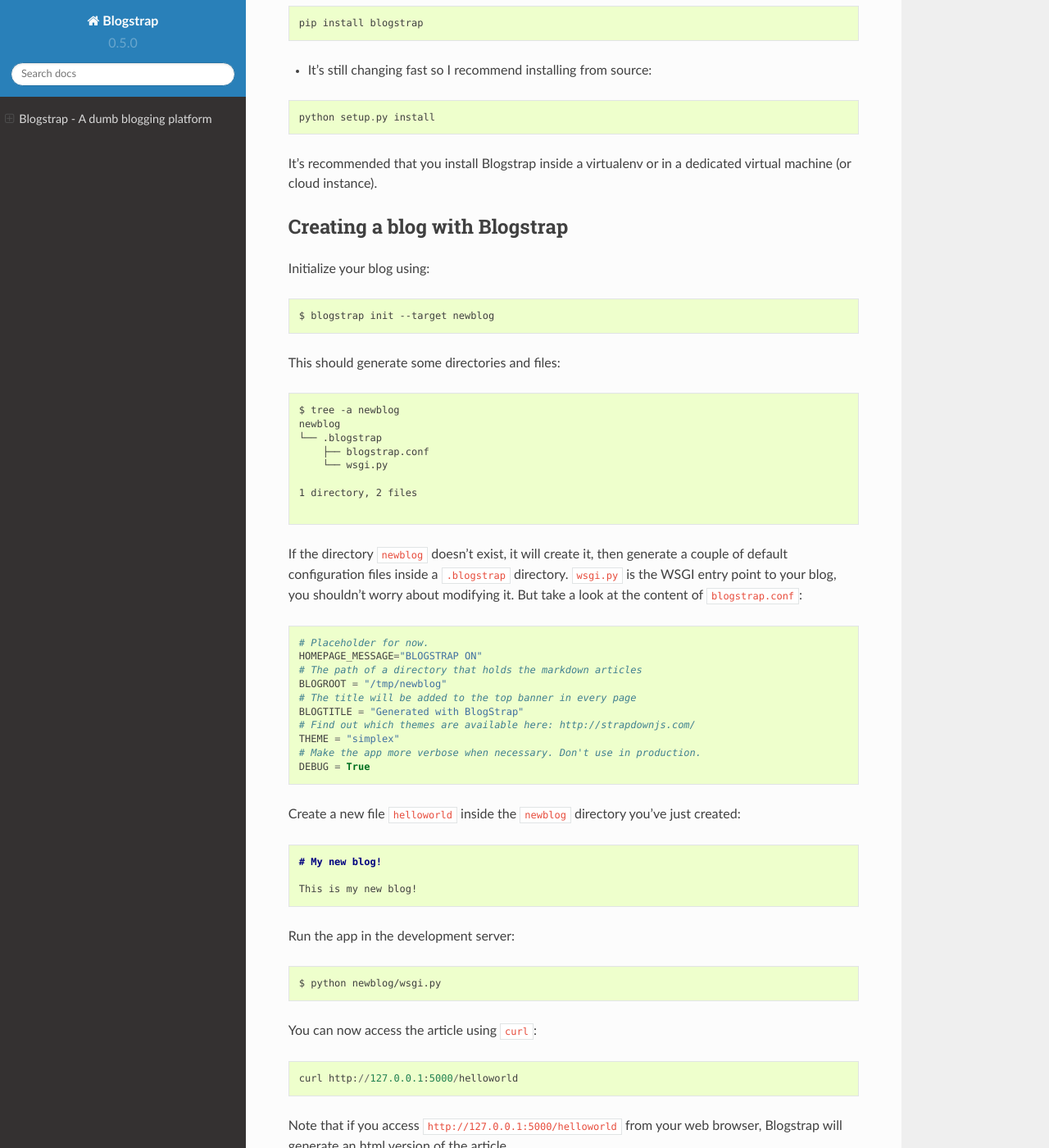
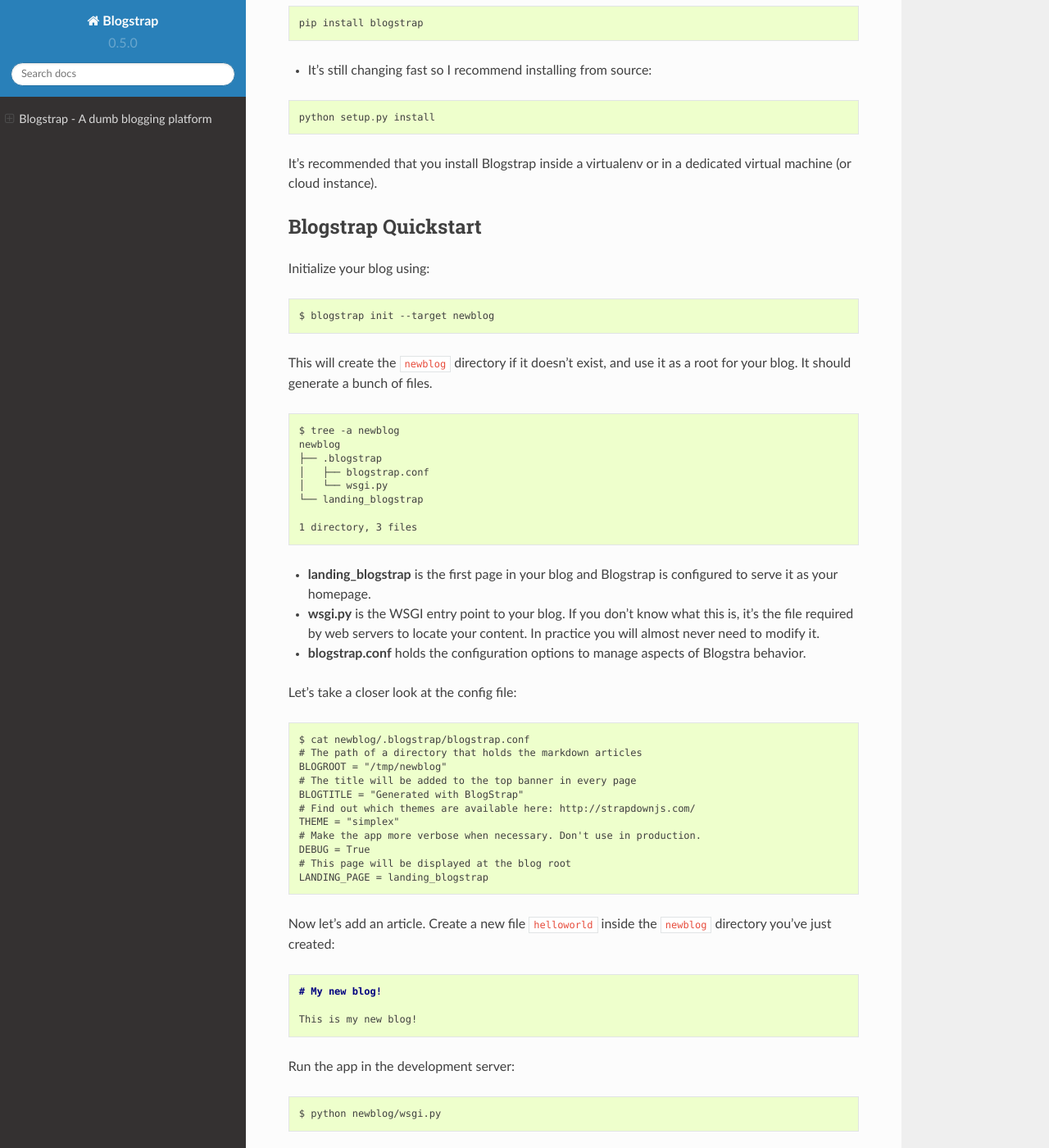
Before and after one commit to joehakimrahme/blogstrap, a Sphinx documentation site: the page built from docs/source/index.md, in a window 1280 px wide and 1400 px high, scrolled down 914 px. Shown: the whole window at 82% size. Built offline with Sphinx 7.4.7 and the Read the Docs theme 2.0.0, drawn with Linux system fonts in a browser that asks for light colours; some of the changed text lies outside the part shown.

Commit message:
Update docs with the new homepage changes

````diff
--- a/docs/source/index.md
+++ b/docs/source/index.md
@@ -56,8 +56,8 @@ It's recommended that you install Blogstrap inside a virtualenv or in a
 dedicated virtual machine (or cloud instance).
 
 
-Creating a blog with Blogstrap
------------------------------
+Blogstrap Quickstart
+--------------------
 
 Initialize your blog using:
 
@@ -65,28 +65,36 @@ Initialize your blog using:
 $ blogstrap init --target newblog
 ```
 
-This should generate some directories and files:
+This will create the `newblog` directory if it doesn't exist, and use
+it as a root for your blog. It should generate a bunch of files.
 
 ```
 $ tree -a newblog
 newblog
-└── .blogstrap
-    ├── blogstrap.conf
-    └── wsgi.py
+├── .blogstrap
+│   ├── blogstrap.conf
+│   └── wsgi.py
+└── landing_blogstrap
 
-1 directory, 2 files
-
+1 directory, 3 files
 
 ```
 
-If the directory `newblog` doesn't exist, it will create it, then
-generate a couple of default configuration files inside a `.blogstrap`
-directory. `wsgi.py` is the WSGI entry point to your blog, you shouldn't
-worry about modifying it. But take a look at the content of `blogstrap.conf`:
+* **landing_blogstrap** is the first page in your blog and Blogstrap
+  is configured to serve it as your homepage.
+
+* **wsgi.py** is the WSGI entry point to your blog. If you don't know
+  what this is, it's the file required by web servers to locate your
+  content. In practice you will almost never need to modify it.
+
+* **blogstrap.conf** holds the configuration options to manage aspects
+  of Blogstra behavior.
+
+
+Let's take a closer look at the config file:
 
 ```
-# Placeholder for now.
-HOMEPAGE_MESSAGE="BLOGSTRAP ON"
+$ cat newblog/.blogstrap/blogstrap.conf
 # The path of a directory that holds the markdown articles
 BLOGROOT = "/tmp/newblog"
 # The title will be added to the top banner in every page
@@ -95,10 +103,12 @@ BLOGTITLE = "Generated with BlogStrap"
 THEME = "simplex"
 # Make the app more verbose when necessary. Don't use in production.
 DEBUG = True
+# This page will be displayed at the blog root
+LANDING_PAGE = landing_blogstrap
 ```
 
-Create a new file `helloworld` inside the `newblog` directory you've just
-created:
+Now let's add an article. Create a new file `helloworld` inside the
+`newblog` directory you've just created:
 
 ```markdown
 # My new blog!
@@ -123,7 +133,7 @@ web browser, Blogstrap will generate an html version of the article.
 
 
 Features
-----------
+--------
 
 * **Hidden files**: Blogstrap will return a 404 if requesting an
   article with a filename starting with `.`. This should allow you to
@@ -134,9 +144,10 @@ Features
   markdown and html. If a file exists with the same name and
   `.html`/`.md` suffix, it will be served in priority when requested.
 
-**Examples**:
+**Overshadow Examples**:
 
-```.
+```
+.
 ├── article
 └── article.html
 ```
@@ -144,7 +155,8 @@ Features
 If `text/html` is requested then `article.html` will be served.
 `article` will be served in any other case.
 
-```.
+```
+.
 ├── article
 └── article.md
 ```
@@ -152,7 +164,8 @@ If `text/html` is requested then `article.html` will be served.
 In this case, if `text/html` is requested then `article` will be
 served. `article.md` will be served in any other case.
 
-```.
+```
+.
 ├── article
 ├── article.html
 └── article.md
````
